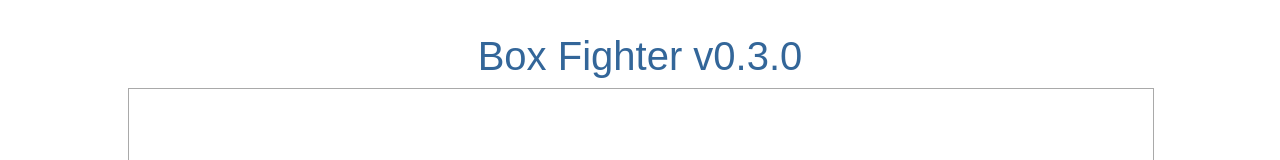
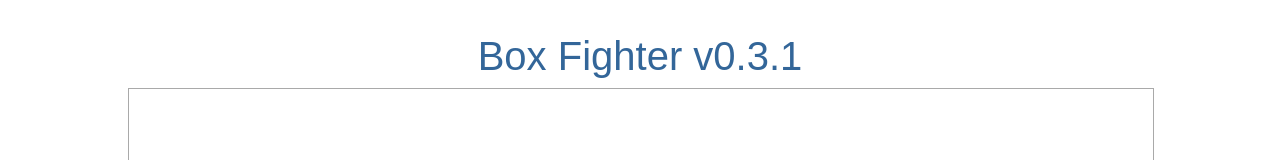
Before and after one commit to Krebsoid/box-fighter, an Angular app: page /game in a window 1280 px wide. Shown: the top 160 px of the page. Built offline with nearby package versions, Linux system fonts and the light colour scheme.

Commit message:
version update

```diff
--- a/src/app/game/game.component.html
+++ b/src/app/game/game.component.html
@@ -1,5 +1,5 @@
 <div id="content">
-  <h1>Box Fighter v0.3.0</h1>
+  <h1>Box Fighter v0.3.1</h1>
   <canvas id="game" width="1024px" height="500px"></canvas>
   <canvas id="static" width="1024px" height="500px"></canvas>
   <div id="game-info">
```
